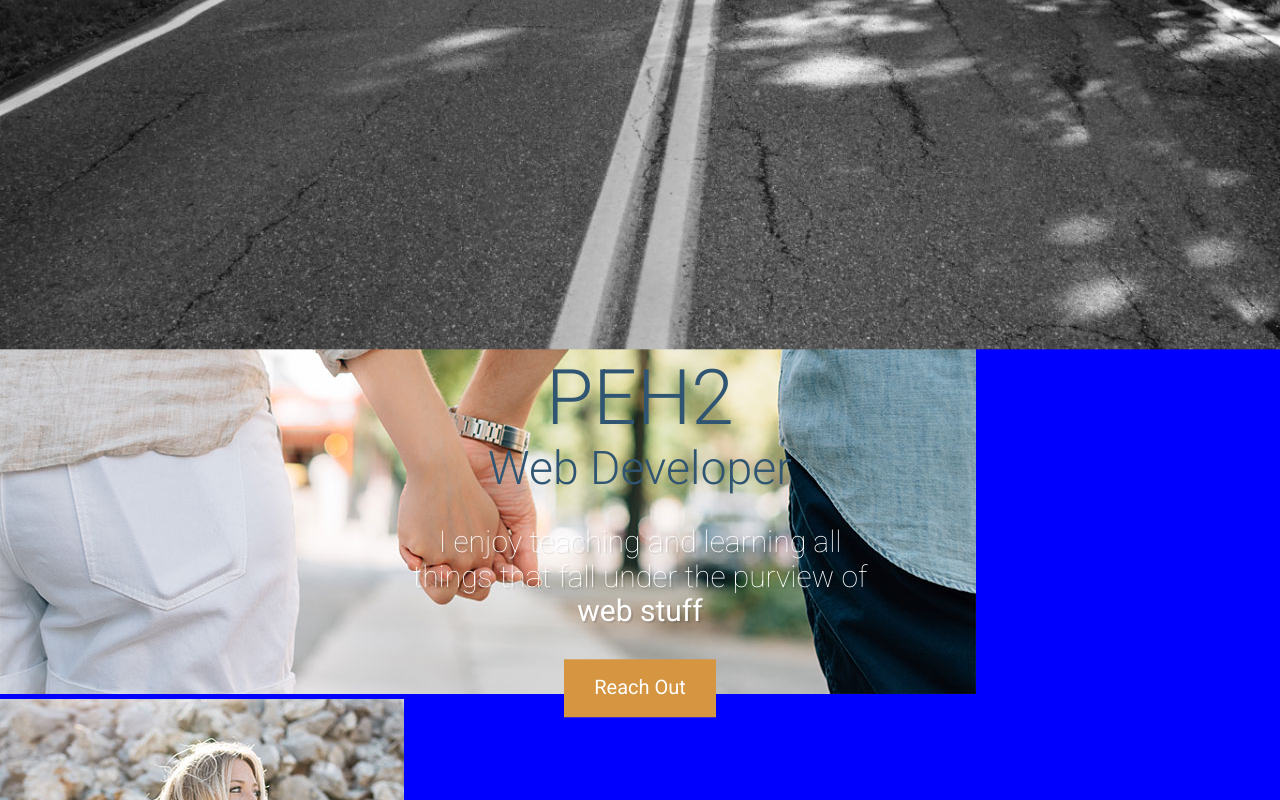
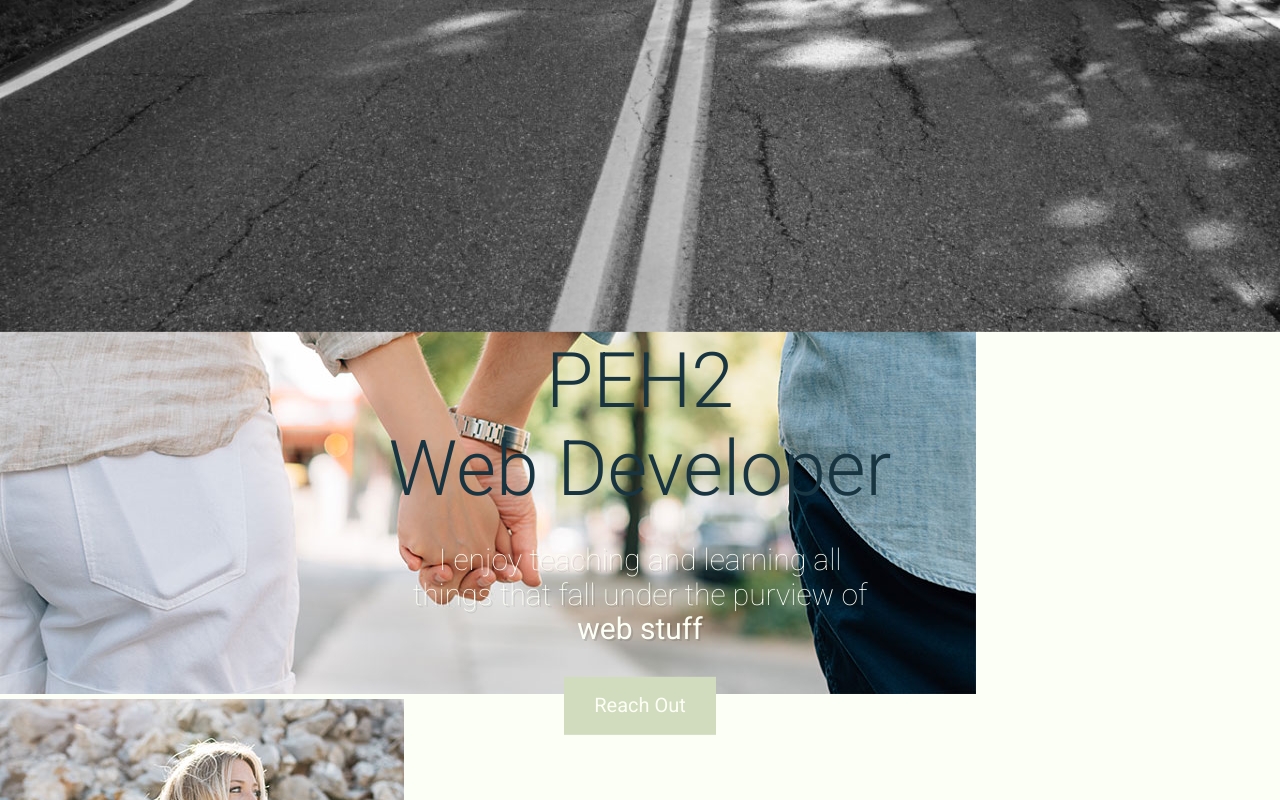
Before and after one commit to kingluddite/003p-peh2-portfolio, a website: page src/index.html in a window 1280 px wide. Shown: the top 800 px of the page. Drawn offline with Linux system fonts and the light colour scheme.

Commit message:
add es6 and gulp, mixins, colors

```diff
--- a/src/assets/styles/modules/_btn.css
+++ b/src/assets/styles/modules/_btn.css
@@ -1,12 +1,12 @@
 .btn {
   background-color: $mainBlue;
-  color: #fff;
+  color: $ceramicWhite;
   text-decoration: none;
   padding: .75rem 1.2rem;
   display: inline-block;
 
-  &--orange {
-    background-color: $mainOrange;
+  &--lime {
+    background-color: $lime;
   }
 
   &--large {
--- a/src/assets/styles/modules/_large-hero.css
+++ b/src/assets/styles/modules/_large-hero.css
@@ -14,19 +14,42 @@
   &__title {
     color: $mainBlue;
     font-weight: 300;
-    font-size: 4.8rem;
     margin: 0;
+
+    @mixin atSmall {
+      font-size: 2rem;
+    }
+
+    @mixin atMedium {
+      font-size: 3.2rem;
+    }
+
+    @mixin atLarge {
+      font-size: 4.8rem;
+    }
   }
 
   &__subtitle {
     color: $mainBlue;
     font-weight: 300;
-    font-size: 2.9rem;
+    font-size: 1.1rem;
     margin: 0;
+
+    @mixin atSmall {
+      font-size: 2rem;
+    }
+
+    @mixin atMedium {
+      font-size: 3.2rem;
+    }
+
+    @mixin atLarge {
+      font-size: 4.8rem;
+    }
   }
 
   &__description {
-    color: #fff;
+    color: $ceramicWhite;
     font-size: 1.875rem; /* 30 / 16 = 1.875rem */
     font-weight: 100;
     text-shadow: 2px 2px 0 rgba(0, 0, 0, .1);
--- a/src/assets/styles/modules/base/_global.css
+++ b/src/assets/styles/modules/base/_global.css
@@ -1,7 +1,7 @@
 body {
-  background-color: blue;
   font-family: 'Roboto', sans-serif;
   color: #333;
+  background-color: $ceramicWhite;
 }
 
 img {
--- /dev/null
+++ b/src/assets/styles/modules/base/_mixins.css
@@ -0,0 +1,17 @@
+@define-mixin atSmall {
+  @media (min-width: 530px) {
+    @mixin-content;
+  }
+}
+
+@define-mixin atMedium {
+  @media (min-width: 800px) {
+    @mixin-content;
+  }
+}
+
+@define-mixin atLarge {
+  @media (min-width: 1200px) {
+    @mixin-content;
+  }
+}
--- a/src/assets/styles/modules/base/_variables.css
+++ b/src/assets/styles/modules/base/_variables.css
@@ -1,2 +1,6 @@
-$mainBlue: #2f5572;
-$mainOrange: #d59541;
+/* colors https://i.imgur.com/skjhwjF.png */
+$mainGreen: #91aa9d;
+$mainBlue: #193441;
+$ceramicWhite: #fcfff5;
+$lime: #d1dbbd;
+$lightBlue: #3e606f;
--- a/src/assets/styles/styles.css
+++ b/src/assets/styles/styles.css
@@ -1,5 +1,6 @@
-@import "normalize.css";
-@import "modules/base/_variables";
-@import "modules/base/_global";
-@import "modules/_btn";
-@import "modules/_large-hero";
+@import 'normalize.css';
+@import 'modules/base/_variables';
+@import 'modules/base/_mixins';
+@import 'modules/base/_global';
+@import 'modules/_btn';
+@import 'modules/_large-hero';
--- a/src/index.html
+++ b/src/index.html
@@ -28,16 +28,16 @@
       <h1 class="large-hero__title">PEH2</h1>
       <h2 class="large-hero__subtitle">Web Developer</h2>
       <p class="large-hero__description">I enjoy teaching and learning all things that fall under the purview of <strong>web stuff</strong></p>
-      <p><a href="#" class="btn btn--orange btn--large">Reach Out</a></p>
+      <p><a href="#" class="btn btn--lime btn--large">Reach Out</a></p>
     </div><!-- /.large-hero__text-content -->
   </div>
 
-  <div id="our-beginning">
-    <h2>The first trip we planned was our own.</h2>
-    <h3>Ever since, we&rsquo;ve been working to make travel better for everyone.</h3>
+  <div id="about">
+    <h2>Modern Web Site</h2>
+    <h3>Using modern tools to experiment and deliver an optimized, efficient web site showcasing my work and my passion for writing clean, semantic code</h3>
     <img src="assets/images/first-trip.jpg" alt="Couple walking down a street.">
     <img src="assets/images/our-start.jpg" alt="Our founder, Jane Doe">
-    <h2>Here&rsquo;s how we got started&hellip;</h2>
+    <h2>Behind The Technological Curtain</h2>
     <p>Lorem ipsum dolor sit amet, consectetur adipisicing elit, sed do eiusmod tempor incididunt ut labore et dolore magna aliqua. Ut enim ad minim veniam, <a href="#">quis nostrud exercitation</a> ullamco laboris nisi ut aliquip ex ea commodo consequat. Duis aute irure dolor in reprehenderit in voluptate velit esse cillum dolore eu fugiat nulla pariatur. Excepteur sint occaecat cupidatat non proident, sunt in culpa qui officia deserunt mollit anim id est laborum.</p>
     <p>Duis aute irure dolor in <strong>reprehenderit in</strong> voluptate velit esse cillum dolore eu fugiat nulla pariatur. Excepteur sint occaecat cupidatat non proident, sunt in culpa qui officia deserunt mollit anim id est laborum. Lorem ipsum dolor sit amet, consectetur adipisicing elit, sed do eiusmod tempor incididunt ut labore et dolore magna aliqua.</p>
     <p>Duis aute irure dolor in reprehenderit in voluptate velit esse cillum dolore eu fugiat nulla pariatur. Excepteur sint occaecat cupidatat non proident, sunt in culpa qui officia deserunt mollit anim id est laborum velit esse cillum <strong>dolore eu fugiat.</strong></p>
@@ -85,7 +85,7 @@
   </div>
 
   <footer>
-    <p>Copyright &copy; 2017 PEH2. All rights reserved. <a href="#" class="btn btn--orange">Reach Out</a></p>
+    <p>Copyright &copy; 2017 PEH2. All rights reserved. <a href="#" class="btn btn--lime">Reach Out</a></p>
   </footer>
 </body>
 </html>
--- a/src/temp/styles/styles.css
+++ b/src/temp/styles/styles.css
@@ -449,10 +449,12 @@ template {
   display: none;
 }
 
+/* colors https://i.imgur.com/skjhwjF.png */
+
 body {
-  background-color: blue;
   font-family: 'Roboto', sans-serif;
   color: #333;
+  background-color: #fcfff5;
 }
 
 img {
@@ -461,15 +463,15 @@ img {
 }
 
 .btn {
-  background-color: #2f5572;
-  color: #fff;
+  background-color: #193441;
+  color: #fcfff5;
   text-decoration: none;
   padding: .75rem 1.2rem;
   display: inline-block;
 }
 
-.btn--orange {
-    background-color: #d59541;
+.btn--lime {
+    background-color: #d1dbbd;
   }
 
 .btn--large {
@@ -494,21 +496,62 @@ img {
   }
 
 .large-hero__title {
-    color: #2f5572;
+    color: #193441;
     font-weight: 300;
-    font-size: 4.8rem;
     margin: 0;
   }
 
+@media (min-width: 530px) {
+
+.large-hero__title {
+      font-size: 2rem
+  }
+  }
+
+@media (min-width: 800px) {
+
+.large-hero__title {
+      font-size: 3.2rem
+  }
+  }
+
+@media (min-width: 1200px) {
+
+.large-hero__title {
+      font-size: 4.8rem
+  }
+  }
+
 .large-hero__subtitle {
-    color: #2f5572;
+    color: #193441;
     font-weight: 300;
-    font-size: 2.9rem;
+    font-size: 1.1rem;
     margin: 0;
   }
 
+@media (min-width: 530px) {
+
+.large-hero__subtitle {
+      font-size: 2rem
+  }
+  }
+
+@media (min-width: 800px) {
+
+.large-hero__subtitle {
+      font-size: 3.2rem
+  }
+  }
+
+@media (min-width: 1200px) {
+
+.large-hero__subtitle {
+      font-size: 4.8rem
+  }
+  }
+
 .large-hero__description {
-    color: #fff;
+    color: #fcfff5;
     font-size: 1.875rem; /* 30 / 16 = 1.875rem */
     font-weight: 100;
     text-shadow: 2px 2px 0 rgba(0, 0, 0, .1);
```
Also changed, not shown: gulp/tasks/styles.js (+15 -11 lines), gulp/tasks/watch.js (+6 -7 lines), package.json (+10 -0 lines), gulpfile.babel.js (renamed from gulpfile.js), 1 other file.
